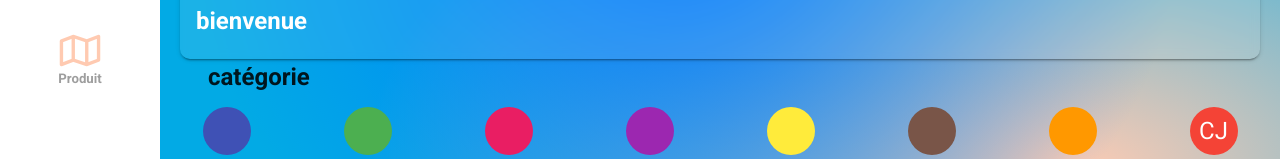
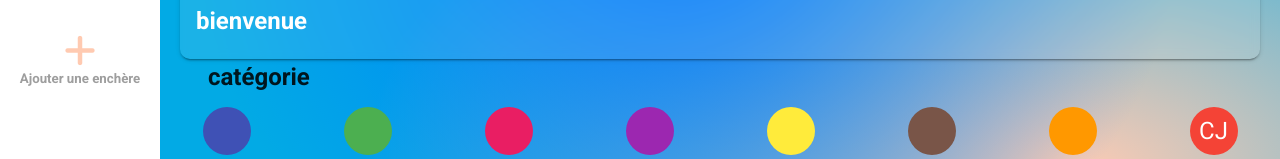
Before and after one commit to stanislasbdx/TriBidO, a Vue app: page / in a window 1280 px wide. Shown: the part 347-506 px from the top of the page. Built offline with nearby package versions, Linux system fonts and the light colour scheme; no server answers; some icons are missing.

Commit message:
✨ feature・Rajout d'un bouton pour ajouter une enchère

```diff
--- a/src/App.vue
+++ b/src/App.vue
@@ -218,7 +218,7 @@
 			items: [
 				{ name: 'Accueil', icon: 'fa fa-list-alt', url: '/' },
 				{ name: 'Produits', icon: 'fa fa-th', url: '/products' },
-				{ name: 'Produit', icon: 'far fa-map', url: '/product' }
+				{ name: 'Ajouter une enchère', icon: 'fas fa-plus', url: '/bid/create' }
 			],
 
 			user: {}
```
